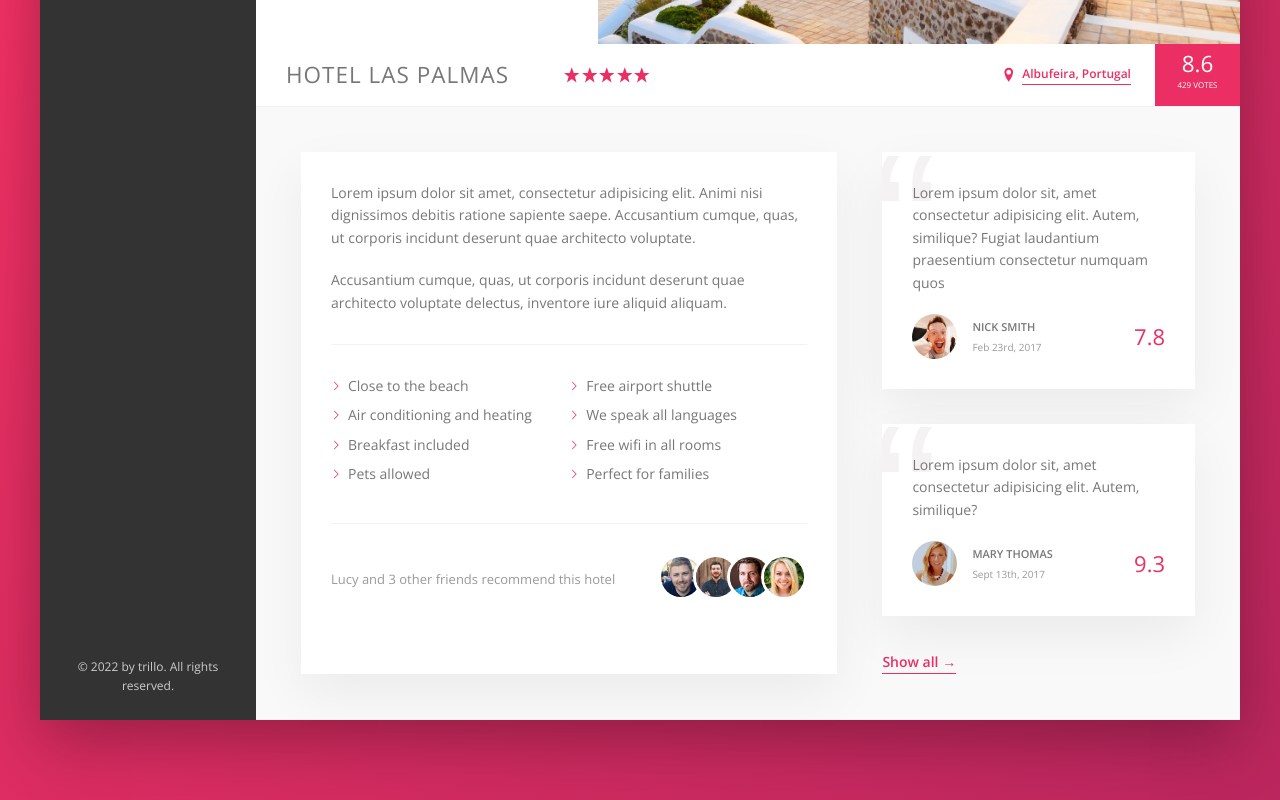
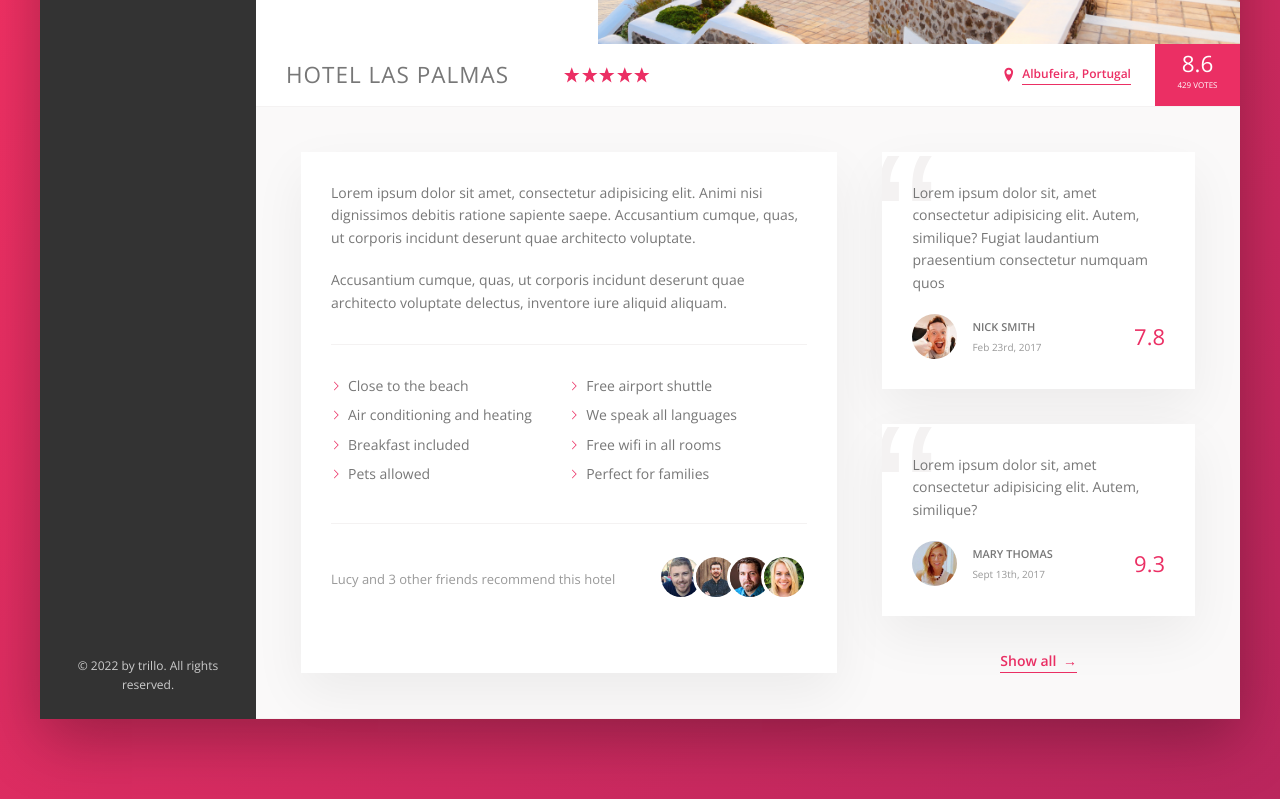
Before and after one commit to Mully7773/Trillo, a website: page index.html in a window 1280 px wide. Shown: the part 491-1291 px from the top of the page. Drawn offline with nearby package versions, Linux system fonts and the light colour scheme.

Commit message:
Finish review section - style and center button

```diff
--- a/sass/_components.scss
+++ b/sass/_components.scss
@@ -282,8 +282,18 @@
   display: inline-block;
   transition: all 0.2s;
 
+  // This span element is for the 'Show all' button below the reviews section
+  & span {
+    margin-left: 0.3rem;
+    transition: margin-left 0.2s;
+  }
+
   &:hover {
     color: var(--color-grey-dark-1);
+
+    span {
+      margin-left: 0.8rem;
+    }
   }
 
   &:focus {
--- a/sass/_layout.scss
+++ b/sass/_layout.scss
@@ -55,4 +55,7 @@
 
 .user-reviews {
   flex: 1;
+  display: flex;
+  flex-direction: column;
+  align-items: center;
 }
```
Also changed, not shown: css/style.css, 1 other file.
